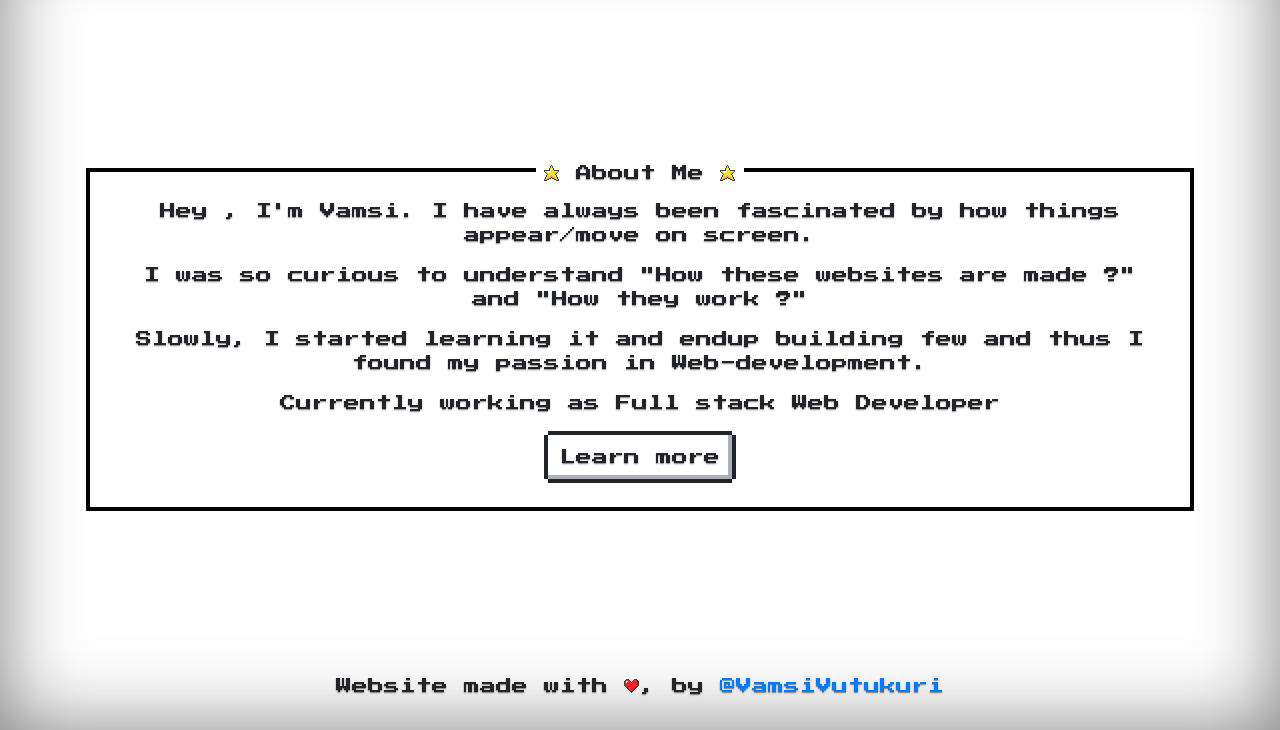
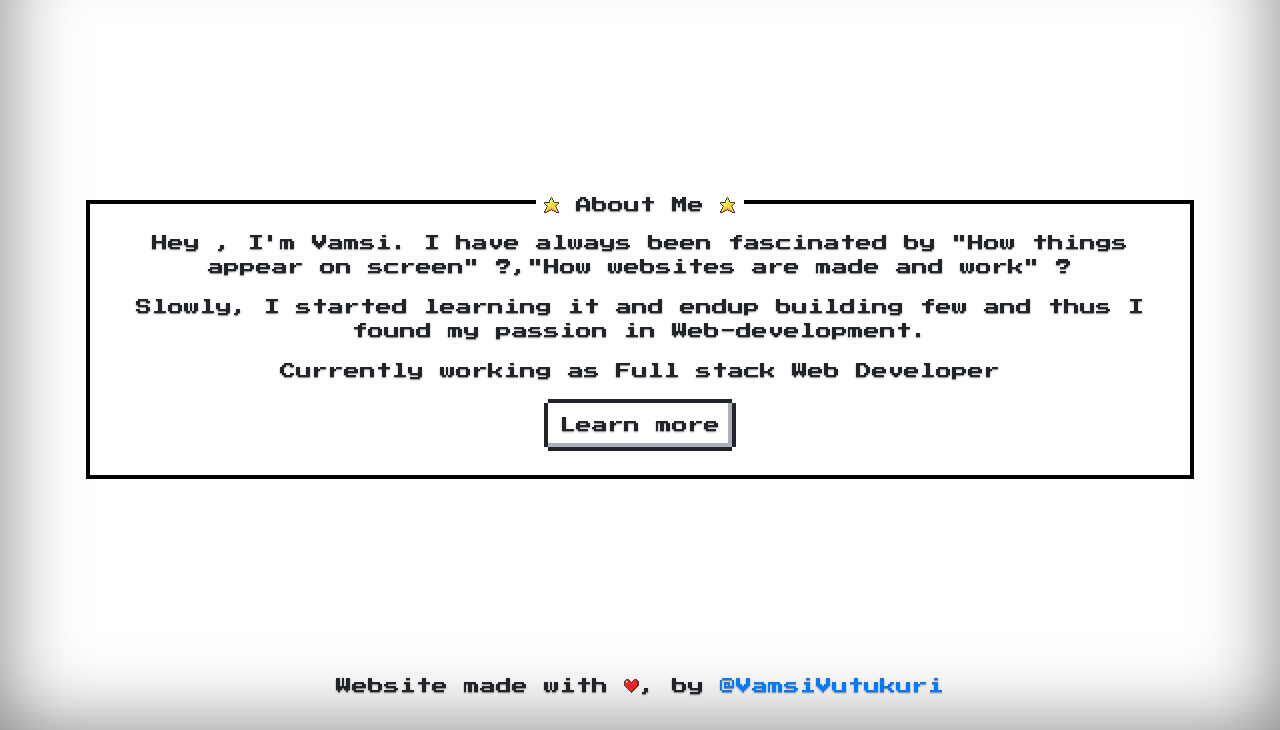
Before and after one commit to vvvk-gh/portfolio, a plain HTML site: page index.html in a window 1280 px wide. Shown: the part 70-800 px from the top of the page. Drawn offline with nearby package versions, Linux system fonts and the light colour scheme.

Commit message:
updated about me

```diff
--- a/index.html
+++ b/index.html
@@ -34,9 +34,7 @@
                 <i class="nes-icon is-small star"></i>
             </h1>
             <p>Hey , I'm Vamsi.
-            I have always been fascinated by how things appear/move on screen.</p>
-            <p>
-                I was so curious to understand "How these websites are made ?" and "How they work ?" </p>
+            I have always been fascinated by "How things appear on screen" ?,"How websites are made and work" ?</p>
             <p id="display-lg">
                 Slowly, I started learning it and endup building few and thus I found my passion in Web-development.
             </p>
```
